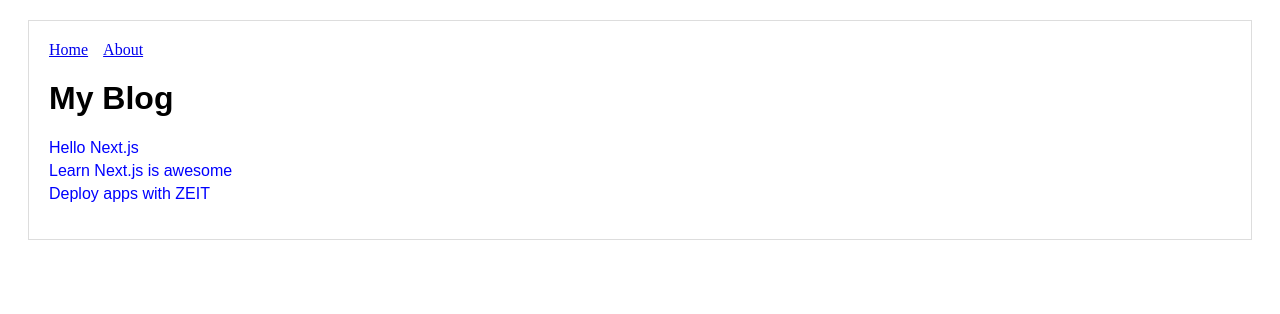
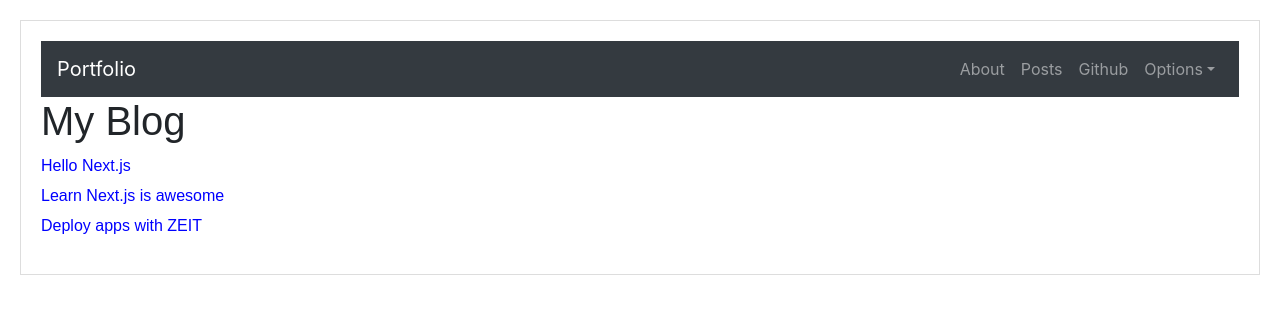
Before and after one commit to sirjuan/imp-portfolio, a Next.js app: page / in a window 1280 px wide. Shown: the top 314 px of the page. Built offline with nearby package versions, Linux system fonts and the light colour scheme.

Commit message:
Use Bootstrap/Reactstrap to style Header

```diff
--- a/components/Header.js
+++ b/components/Header.js
@@ -1,18 +1,88 @@
+import { Component } from 'react'
 import Link from 'next/link'
+import Head from 'next/head'
+import stylesheet from 'styles/styles.scss' // eslint-disable-line
+// import 'jquery/dist/jquery'
+// import 'bootstrap/dist/js/bootstrap';
+import {
+  Collapse,
+  Navbar,
+  NavbarToggler,
+  NavbarBrand,
+  Nav,
+  UncontrolledDropdown,
+  DropdownToggle,
+  DropdownMenu,
+  DropdownItem } from 'reactstrap'
+import HeaderLink from './HeaderLink'
 
-const linkStyle = {
-  marginRight: 15
+const style = `
+  .navbar-dark a:not([href]).navbar-brand {
+    color: #fff;
+
   }
+  .navbar-dark a:not([href]).navbar-brand:hover {
+    cursor: pointer;
+  }
+`
 
-const Header = () => (
+export default class Header extends Component {
+  constructor(props) {
+    super(props);
+
+    this.toggle = this.toggle.bind(this);
+    this.state = {
+      isOpen: false,
+    };
+  }
+  toggle() {
+    this.setState({
+      isOpen: !this.state.isOpen,
+    });
+  }
+  render() {
+    return (
       <div>
+        <Head>
+          <style
+            dangerouslySetInnerHTML={// eslint-disable-line
+              { __html: stylesheet }
+            }
+          />
+        </Head>
+        <Navbar color="dark" dark expand="md">
           <Link href="/">
-          <a style={linkStyle}>Home</a>
+            <NavbarBrand>Portfolio</NavbarBrand>
           </Link>
-        <Link href="/about">
-          <a style={linkStyle}>About</a>
-        </Link>
+          <NavbarToggler onClick={this.toggle} />
+          <Collapse isOpen={this.state.isOpen} navbar>
+            <Nav className="ml-auto" navbar>
+              <HeaderLink href="/about">About</HeaderLink>
+              <HeaderLink href="/posts">Posts</HeaderLink>
+              <HeaderLink href="https://github.com/reactstrap/reactstrap">Github</HeaderLink>
+              <UncontrolledDropdown nav inNavbar>
+                <DropdownToggle nav caret>
+                  Options
+                </DropdownToggle>
+                <DropdownMenu >
+                  <DropdownItem>
+                    Option 1
+                  </DropdownItem>
+                  <DropdownItem>
+                    Option 2
+                  </DropdownItem>
+                  <DropdownItem divider />
+                  <DropdownItem>
+                    Reset
+                  </DropdownItem>
+                </DropdownMenu>
+              </UncontrolledDropdown>
+            </Nav>
+          </Collapse>
+        </Navbar>
+        <style jsx global>{style}</style>
       </div>
-)
 
-export default Header
+    );
+  }
+}
--- /dev/null
+++ b/components/HeaderLink.js
@@ -0,0 +1,20 @@
+import PropTypes from 'prop-types'
+import Link from 'next/link'
+import { NavLink, NavItem } from 'reactstrap';
+
+const HeaderLink = ({ children, href }) => {
+  console.log(href)
+  return (
+  <NavItem>
+    <Link href={href}>
+      <a className="nav-link">{children}</a>
+    </Link>
+  </NavItem>
+)}
+
+HeaderLink.propTypes = {
+  children: PropTypes.node.isRequired,
+  href: PropTypes.string.isRequired,
+}
+
+export default HeaderLink
```
Lines whose indentation alone changed are shown as unchanged.
